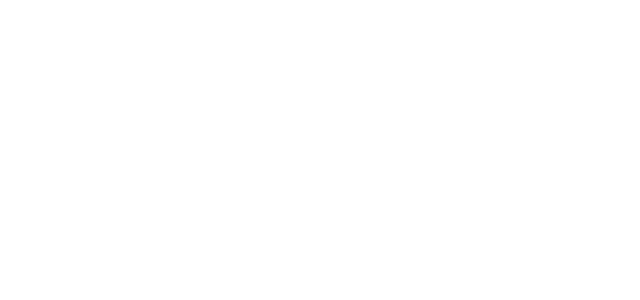
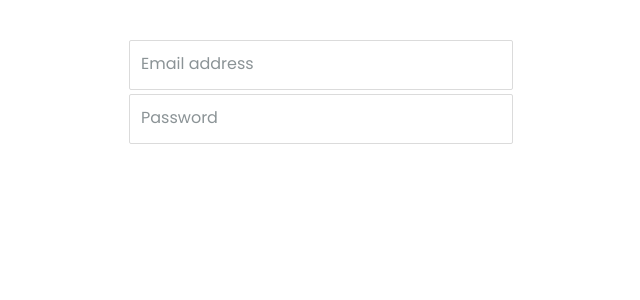
Before and after one commit to JS00001/trackwyse-admin, a Next.js app: page /auth/login in a window 1280 px wide. Shown: the top 300 px of the page, without its empty margins (319-959 px from the left). Built offline with nearby package versions, Linux system fonts and the light colour scheme.

Commit message:
Input and login screen beginnings

```diff
--- a/package.json
+++ b/package.json
@@ -16,7 +16,9 @@
     "@types/react": "18.0.27",
     "@types/react-dom": "18.0.10",
     "axios": "^1.3.0",
+    "classnames": "^2.3.2",
     "formik": "^2.2.9",
+    "framer-motion": "^9.0.1",
     "localforage": "^1.10.0",
     "next": "13.1.6",
     "react": "18.2.0",
@@ -27,6 +29,8 @@
     "autoprefixer": "^10.4.13",
     "cross-env": "^7.0.3",
     "postcss": "^8.4.21",
+    "prettier": "^2.8.3",
+    "prettier-plugin-tailwindcss": "^0.2.2",
     "tailwindcss": "^3.2.4"
   }
 }
--- a/src/components/Input/Input.tsx
+++ b/src/components/Input/Input.tsx
@@ -5,10 +5,66 @@
  * Copyright (c) 2023 Trackwyse
  */
 
-interface InputProps {}
+import cn from "classnames";
+import { useState } from "react";
 
-const Input: React.FC<InputProps> = () => {
-  return <></>;
+interface InputProps extends React.InputHTMLAttributes<HTMLInputElement> {
+  placeholder?: string;
+  disabled?: boolean;
+  error?: string;
+  className?: string;
+  containerClassName?: string;
+}
+
+const Input: React.FC<InputProps> = ({
+  placeholder,
+  disabled,
+  error,
+  className,
+  containerClassName,
+  ...props
+}) => {
+  const [hasError, setHasError] = useState(!!error);
+
+  const removeError = () => {
+    setHasError(false);
+  };
+
+  const containerClassnames = cn("group relative", containerClassName);
+
+  const inputClassnames = cn(
+    "peer border-gray-200 border px-3 py-3 rounded-sm bg-transparent text-base w-full",
+    "hover:ring-4 hover:ring-gray-100 hover:border-gray-400",
+    "focus:outline-none focus:border-primary-200 pb-1 py-5",
+    "placeholder:opacity-0",
+    hasError && "border-red-500",
+    disabled && "border-gray-100 cursor-not-allowed",
+    disabled && "hover:ring-0 hover:border-gray-100",
+    className
+  );
+
+  const labelClassnames = cn(
+    "absolute left-3 -z-10 text-gray-400 text-xs top-1",
+    "pointer-events-none transition-all duration-300",
+    "peer-placeholder-shown:top-3 peer-placeholder-shown:text-gray-400 peer-placeholder-shown:text-base",
+    "group-focus-within:!text-primary-200 group-focus-within:!top-1 group-focus-within:!text-xs",
+    hasError && "text-red-500"
+  );
+
+  return (
+    <div className={containerClassnames}>
+      <input
+        type="text"
+        disabled={disabled}
+        onClick={removeError}
+        placeholder={placeholder}
+        className={inputClassnames}
+        {...props}
+      />
+      <label className={labelClassnames}>{placeholder}</label>
+      <p className="mt-1 whitespace-pre-wrap text-sm text-red-500">{error}</p>
+    </div>
+  );
 };
 
 export default Input;
--- /dev/null
+++ b/src/lib/validators.ts
@@ -0,0 +1,39 @@
+/*
+  Validate Login Form
+
+  Required fields: email, password
+  Email must be valid
+  Password must be valid
+*/
+const validateLoginInput = (input: LoginInput) => {
+  const errors: LoginInput = {
+    email: "",
+    password: "",
+  };
+
+  if (!input.email) {
+    errors.email = "Email field is required";
+  }
+
+  if (!input.password) {
+    errors.password = "Password field is required";
+  }
+
+  // Test if the email is valid
+  const emailRegex = /^[a-zA-Z0-9.!#$%&’*+/=?^_`{|}~-]+@[a-zA-Z0-9-]+(?:\.[a-zA-Z0-9-]+)*$/;
+
+  if (!emailRegex.test(input.email)) {
+    errors.email = "Invalid email";
+  }
+
+  // see if all errors are empty, if so, return empty object
+  const allErrors = Object.values(errors).filter((error) => error !== "");
+
+  if (allErrors.length === 0) {
+    return {};
+  }
+
+  return errors;
+};
+
+export { validateLoginInput };
--- a/src/pages/auth/login.tsx
+++ b/src/pages/auth/login.tsx
@@ -5,8 +5,51 @@
  * Copyright (c) 2023 Trackwyse
  */
 
+import api from "@/api";
+import Input from "@/components/Input";
+import { validateLoginInput } from "@/lib/validators";
+import { useMutation } from "@tanstack/react-query";
+import { useFormik } from "formik";
+
 const LoginPage: React.FC = () => {
-  return <></>;
+  const loginMutation = useMutation({
+    mutationFn: (input: LoginInput) => {
+      return api.login(input);
+    },
+  });
+
+  const loginForm = useFormik({
+    initialValues: {
+      email: "",
+      password: "",
+    },
+    validateOnBlur: false,
+    validateOnChange: false,
+    validate: validateLoginInput,
+    onSubmit: (values) => {},
+  });
+
+  return (
+    <div className="flex min-h-screen w-full justify-center">
+      <div className="mt-10 w-96">
+        <Input
+          placeholder="Email address"
+          disabled={loginMutation.isLoading}
+          error={loginForm.errors.email}
+          value={loginForm.values.email}
+          onChange={loginForm.handleChange("email")}
+        />
+        <Input
+          placeholder="Password"
+          type="password"
+          disabled={loginMutation.isLoading}
+          error={loginForm.errors.password}
+          value={loginForm.values.password}
+          onChange={loginForm.handleChange("password")}
+        />
+      </div>
+    </div>
+  );
 };
 
 export default LoginPage;
--- a/src/pages/index.tsx
+++ b/src/pages/index.tsx
@@ -5,8 +5,14 @@
  * Copyright (c) 2023 Trackwyse
  */
 
+import Input from "@/components/Input";
+
 const HomePage = () => {
-  return <div className="bg-red-500 h-20 w-20"></div>;
+  return (
+    <div className="flex h-96 w-full items-center justify-center">
+      <Input placeholder="Email Address" />
+    </div>
+  );
 };
 
 export default HomePage;
```
Also changed, not shown: 1 other file (tests, documents, lock files or other folders).
